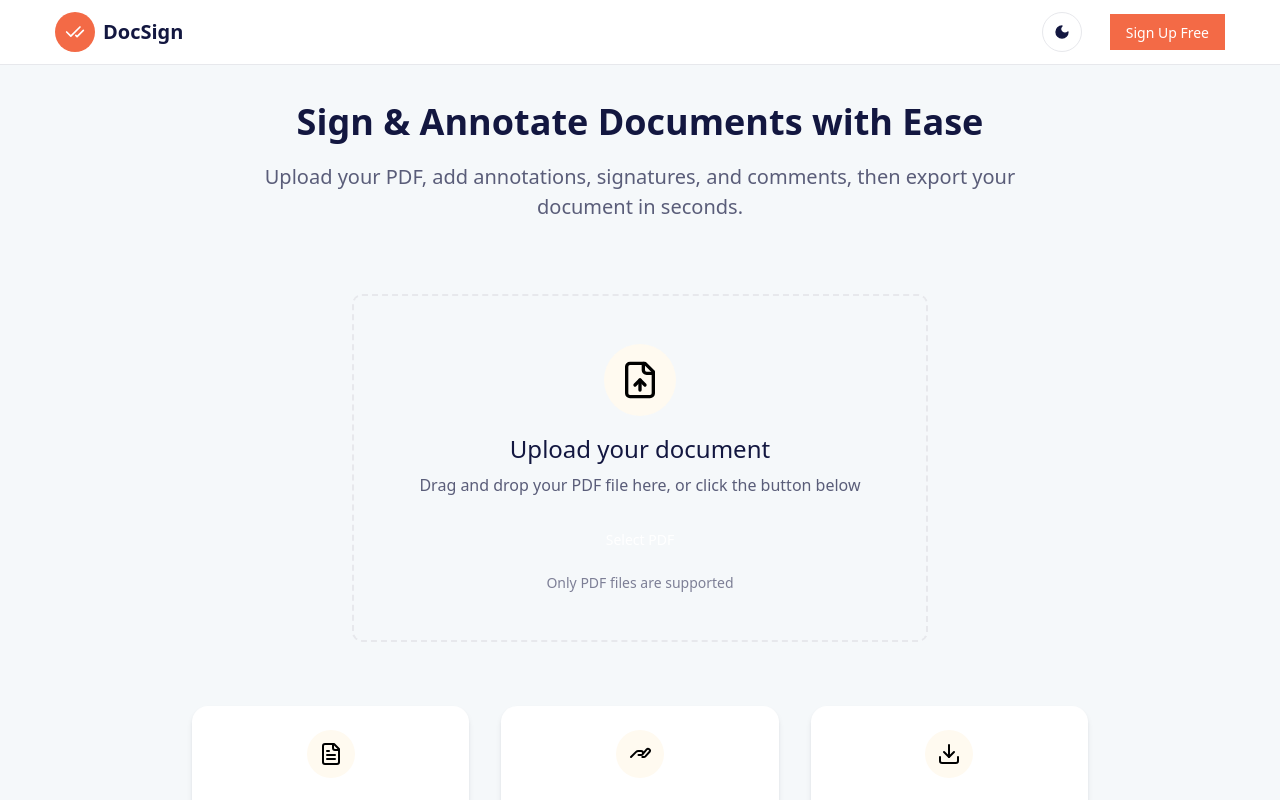
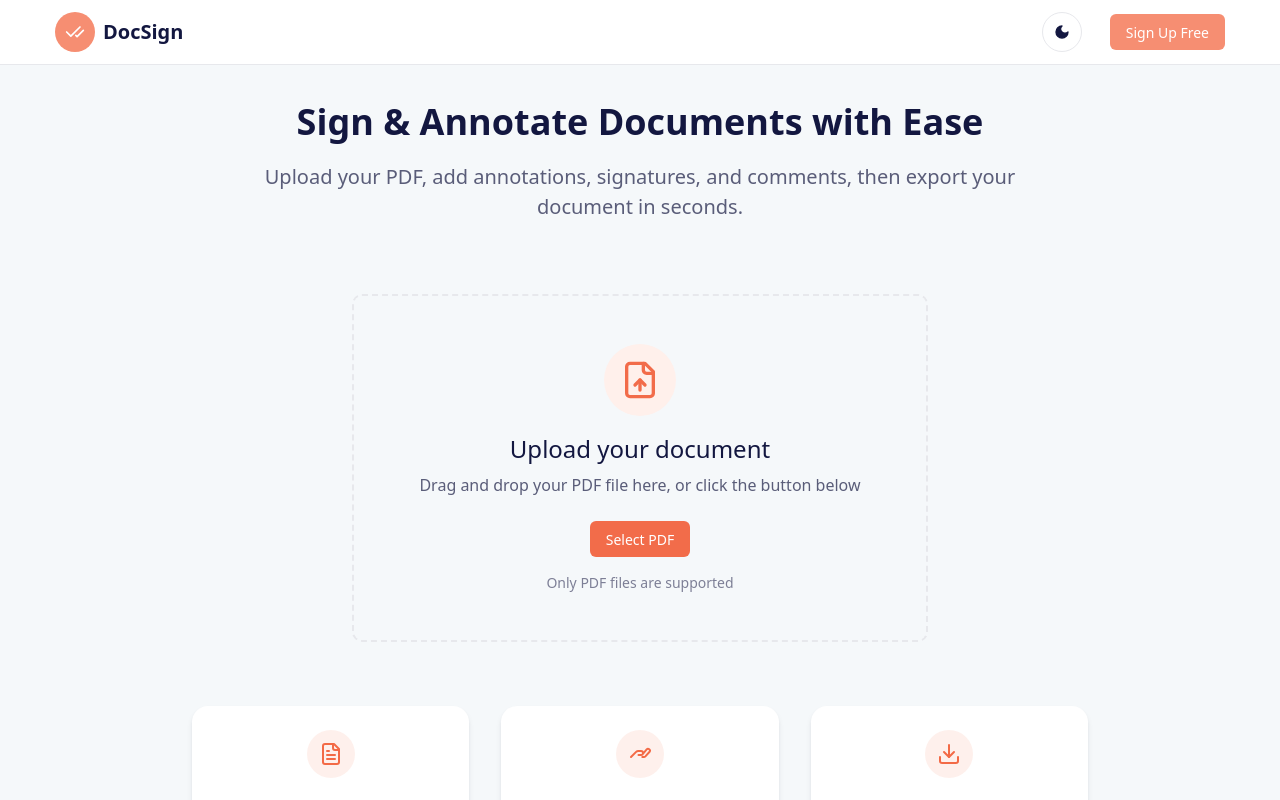
Before and after one commit to EricNiyo73/frontend-test, a Next.js app: page / in a window 1280 px wide. Shown: the top 800 px of the page. Built offline with nearby package versions, Linux system fonts and the light colour scheme; what tailwindcss-custom-groups would draw is missing.

Commit message:
fix: remove some unused variables

```diff
--- a/app/globals.css
+++ b/app/globals.css
@@ -22,7 +22,7 @@
 		--muted: 210 40% 96.1%;
 		--muted-foreground: 215.4 16.3% 46.9%;
 
-		--accent: 39 100% 50%;
+		--accent: 12 87% 62%;
 		--accent-foreground: 0 0% 100%;
 
 		--destructive: 0 84.2% 60.2%;
@@ -54,7 +54,7 @@
 		--muted: 217.2 32.6% 17.5%;
 		--muted-foreground: 215 20.2% 65.1%;
 
-		--accent: 39 100% 50%;
+		--accent: 12 87% 62%;
 		--accent-foreground: 0 0% 100%;
 
 		--destructive: 0 62.8% 30.6%;
@@ -81,15 +81,15 @@
 }
 
 .annotation-highlight {
-	@apply bg-accent bg-opacity-30;
+	@apply bg-orange-500 bg-opacity-30;
 }
 
 .annotation-underline {
-	@apply border-b-2 border-accent;
+	@apply border-b-2 border-orange-500;
 }
 
 .annotation-comment {
-	@apply bg-accent text-white rounded-full;
+	@apply bg-orange-500 text-white rounded-full;
 }
 
 .annotation-signature {
@@ -101,7 +101,7 @@
 }
 
 .tool-button.active {
-	@apply bg-accent text-white;
+	@apply bg-orange-500 text-white;
 }
 
 .tool-button:hover:not(.active) {
--- a/app/layout.tsx
+++ b/app/layout.tsx
@@ -3,8 +3,8 @@ import type { Metadata } from "next";
 
 import Header from "@/components/layout/header";
 import Footer from "@/components/layout/footer";
-// import "./globals.css";
-import "../public/styles/style.css";
+import "./globals.css";
+// import "../public/styles/style.css";
 import { Toaster } from "@/components/ui/sonner";
 export const metadata: Metadata = {
 	title: "DocSign - PDF Annotation Tool",
--- a/app/page.tsx
+++ b/app/page.tsx
@@ -68,15 +68,15 @@ export default function Home() {
 
 					<div className="mt-16 grid grid-cols-1 md:grid-cols-3 gap-8 max-w-4xl w-full">
 						<div className="flex flex-col items-center text-center p-6 bg-white dark:bg-jacarta-700 rounded-2xl shadow-md">
-							<div className="w-12 h-12 bg-orange-100 dark:bg-jacarta-600 rounded-full flex items-center justify-center mb-4">
-								<FileText className="w-6 h-6 text-accent" />
+							<div className="w-12 h-12 bg-orange-100 dark:bg-jacarta-600 rounded-full flex items-center justify-center mb-4" style={{ backgroundColor: "rgba(243, 106, 70, 0.1)" }}>
+								<FileText className="w-6 h-6 text-orange-500" style={{ color: "#f36a46" }} />
 							</div>
 							<h3 className="text-lg font-bold text-jacarta-700 dark:text-white mb-2">Upload PDF</h3>
 							<p className="text-sm text-jacarta-500 dark:text-jacarta-300">Drag & drop or select your PDF document to get started</p>
 						</div>
 
 						<div className="flex flex-col items-center text-center p-6 bg-white dark:bg-jacarta-700 rounded-2xl shadow-md">
-							<div className="w-12 h-12 bg-orange-100 dark:bg-jacarta-600 rounded-full flex items-center justify-center mb-4">
+							<div className="w-12 h-12 bg-orange-100 dark:bg-jacarta-600 rounded-full flex items-center justify-center mb-4" style={{ backgroundColor: "rgba(243, 106, 70, 0.1)" }}>
 								<svg
 									xmlns="http://www.w3.org/2000/svg"
 									width="24"
@@ -87,7 +87,8 @@ export default function Home() {
 									strokeWidth="2"
 									strokeLinecap="round"
 									strokeLinejoin="round"
-									className="w-6 h-6 text-accent"
+									className="w-6 h-6 text-orange-500"
+									style={{ color: "#f36a46" }}
 								>
 									<path d="m3 15 5.12-5.12A3 3 0 0 1 10.24 9H13a2 2 0 1 1 0 4h-2.5m4-.68 4.17-4.89a1.88 1.88 0 0 1 2.92 2.36l-4.2 4.6a2 2 0 0 1-1.58.61h-1.5"></path>
 								</svg>
@@ -97,8 +98,8 @@ export default function Home() {
 						</div>
 
 						<div className="flex flex-col items-center text-center p-6 bg-white dark:bg-jacarta-700 rounded-2xl shadow-md">
-							<div className="w-12 h-12 bg-orange-100 dark:bg-jacarta-600 rounded-full flex items-center justify-center mb-4">
-								<Download className="w-6 h-6 text-accent" />
+							<div className="w-12 h-12 bg-orange-100 dark:bg-jacarta-600 rounded-full flex items-center justify-center mb-4" style={{ backgroundColor: "rgba(243, 106, 70, 0.1)" }}>
+								<Download className="w-6 h-6 text-orange-500" style={{ color: "#f36a46" }} />
 							</div>
 							<h3 className="text-lg font-bold text-jacarta-700 dark:text-white mb-2">Export & Share</h3>
 							<p className="text-sm text-jacarta-500 dark:text-jacarta-300">Download your annotated document or share it directly</p>
@@ -124,7 +125,7 @@ export default function Home() {
 								<div className="text-sm font-medium text-jacarta-700 dark:text-white truncate max-w-[200px] md:max-w-xs">{file.name}</div>
 							</div>
 
-							<Button onClick={exportPdf} disabled={isExporting} className="bg-accent hover:bg-accent-dark text-white flex items-center gap-2">
+							<Button onClick={exportPdf} disabled={isExporting} className="bg-orange-500 hover:bg-accent-dark text-white flex items-center gap-2" style={{ backgroundColor: "#f36a46" }}>
 								<Download size={16} />
 								{isExporting ? "Exporting..." : "Export PDF"}
 							</Button>
--- a/components/tool-bar.tsx
+++ b/components/tool-bar.tsx
@@ -36,7 +36,8 @@ export default function ToolBar({ currentTool, onToolChange }: ToolBarProps) {
 								variant={currentTool === tool.id ? "default" : "ghost"}
 								size="icon"
 								onClick={() => onToolChange(tool.id)}
-								className={`h-10 w-10 ${currentTool === tool.id ? "bg-accent-lighter hover:bg-accent-lighter-dark text-white" : "text-jacarta-700 dark:text-white"}`}
+								className={`h-10 w-10 ${currentTool === tool.id ? "bg-orange-500 hover:bg-accent-dark text-white" : "text-jacarta-700 dark:text-white"}`}
+								style={currentTool === tool.id ? { backgroundColor: "#f36a46" } : {}}
 							>
 								{tool.icon}
 								<span className="sr-only">{tool.name}</span>
--- a/tailwind.config.ts
+++ b/tailwind.config.ts
@@ -10,8 +10,8 @@ const config: Config = {
 			xl: "1202px",
 		},
 		fontFamily: {
-			display: ['CalSans-SemiBold"', "sans-serif"],
-			body: ['DM Sans"', "sans-serif"],
+			display: ['"CalSans-SemiBold"', "sans-serif"],
+			body: ['"DM Sans"', "sans-serif"],
 		},
 		container: {
 			center: true,
@@ -22,42 +22,42 @@ const config: Config = {
 			current: "currentColor",
 			white: "#ffffff",
 			accent: "#f36a46",
-			"accent-dark": "#ff8f71",
+			"accent-dark": "#e05535",
 			"raisin-black": "#242124",
-			"accent-light": "#ff9a7c",
-			"accent-lighter": "#f36a46",
+			"accent-light": "#f57c5c",
+			"accent-lighter": "#f68e72",
 			"light-base": "#f5f8fa",
 			green: "#10b981",
 			orange: "#FEB240",
 			"orange-bright": "#FA6D1E",
-			"orange-100": "#fffaf0",
-			"orange-500": "#ffa500",
+			"orange-100": "#fff0eb",
+			"orange-500": "#f36a46",
 			red: "#EF4444",
 			yellow: "#FBBF24",
 			blue: "#428AF8",
 			gray: {
-				"50": "#F9FAFB",
-				"100": "#F3F4F6",
-				"200": "#E5E7EB",
-				"300": "#D1D5DB",
-				"400": "#9CA3AF",
-				"500": "#6B7280",
-				"600": "#4B5563",
-				"700": "#374151",
-				"800": "#1F2937",
+				50: "#F9FAFB",
+				100: "#F3F4F6",
+				200: "#E5E7EB",
+				300: "#D1D5DB",
+				400: "#9CA3AF",
+				500: "#6B7280",
+				600: "#4B5563",
+				700: "#374151",
+				800: "#1F2937",
 			},
 			jacarta: {
-				"50": "#F4F4F6",
-				"100": "#E7E8EC",
-				"200": "#C4C5CF",
-				"300": "#A1A2B3",
-				"400": "#7D7F96",
-				"500": "#5A5D79",
-				"600": "#363A5D",
-				"700": "#131740",
-				"800": "#101436",
-				"900": "#0D102D",
 				base: "#5A5D79",
+				50: "#F4F4F6",
+				100: "#E7E8EC",
+				200: "#C4C5CF",
+				300: "#A1A2B3",
+				400: "#7D7F96",
+				500: "#5A5D79",
+				600: "#363A5D",
+				700: "#131740",
+				800: "#101436",
+				900: "#0D102D",
 			},
 		},
 		boxShadow: {
@@ -68,95 +68,25 @@ const config: Config = {
 			lg: "0px 4px 6px -4px rgba(13, 16, 45, 0.1), 0px 10px 15px -3px rgba(13, 16, 45, 0.1)",
 			xl: "0px 8px 10px -6px rgba(13, 16, 45, 0.1), 0px 20px 25px -5px rgba(13, 16, 45, 0.1)",
 			"2xl": "0px 25px 50px -12px rgba(13, 16, 45, 0.1), 0px 12px 24px 0px rgba(13, 16, 45, 0.1)",
-			"accent-volume": "5px 5px 10px rgba(213, 106, 213, 0.25), inset 2px 2px 6px #f08d8d, inset -5px -5px 10px #e43636",
+			"accent-volume": "5px 5px 10px rgba(243, 106, 70, 0.25), inset 2px 2px 6px #f57c5c, inset -5px -5px 10px #e05535",
 			"white-volume": "5px 5px 10px rgba(213, 106, 212, 0.25), inset 2px 2px 6px #EEF1F9, inset -5px -5px 10px #DFE3EF",
 		},
 		fontSize: {
 			xxs1: "0.5rem",
-			xxs: [
-				"0.625rem",
-				{
-					lineHeight: "normal",
-				},
-			],
-			xs: [
-				"0.75rem",
-				{
-					lineHeight: "normal",
-				},
-			],
-			"2xs": [
-				"0.8125rem",
-				{
-					lineHeight: "normal",
-				},
-			],
-			sm: [
-				"0.875rem",
-				{
-					lineHeight: "normal",
-				},
-			],
-			base: [
-				"1rem",
-				{
-					lineHeight: "normal",
-				},
-			],
-			md: [
-				"1.125rem",
-				{
-					lineHeight: "normal",
-				},
-			],
-			lg: [
-				"1.25rem",
-				{
-					lineHeight: "1.5",
-				},
-			],
-			xl: [
-				"1.5rem",
-				{
-					lineHeight: "normal",
-				},
-			],
-			"2xl": [
-				"1.75rem",
-				{
-					lineHeight: "normal",
-				},
-			],
-			"3xl": [
-				"2rem",
-				{
-					lineHeight: "normal",
-				},
-			],
-			"4xl": [
-				"2.25rem",
-				{
-					lineHeight: "normal",
-				},
-			],
-			"5xl": [
-				"2.5rem",
-				{
-					lineHeight: "normal",
-				},
-			],
-			"6xl": [
-				"3.5rem",
-				{
-					lineHeight: "normal",
-				},
-			],
-			"7xl": [
-				"4.25rem",
-				{
-					lineHeight: "normal",
-				},
-			],
+			xxs: ["0.625rem", { lineHeight: "normal" }],
+			xs: ["0.75rem", { lineHeight: "normal" }],
+			"2xs": ["0.8125rem", { lineHeight: "normal" }],
+			sm: ["0.875rem", { lineHeight: "normal" }],
+			base: ["1rem", { lineHeight: "normal" }],
+			md: ["1.125rem", { lineHeight: "normal" }],
+			lg: ["1.25rem", { lineHeight: "1.5" }],
+			xl: ["1.5rem", { lineHeight: "normal" }],
+			"2xl": ["1.75rem", { lineHeight: "normal" }],
+			"3xl": ["2rem", { lineHeight: "normal" }],
+			"4xl": ["2.25rem", { lineHeight: "normal" }],
+			"5xl": ["2.5rem", { lineHeight: "normal" }],
+			"6xl": ["3.5rem", { lineHeight: "normal" }],
+			"7xl": ["4.25rem", { lineHeight: "normal" }],
 		},
 		extend: {
 			borderRadius: {
@@ -185,70 +115,39 @@ const config: Config = {
 			},
 			keyframes: {
 				fly: {
-					"0%, 100%": {
-						transform: "translateY(5%)",
-					},
-					"50%": {
-						transform: "translateY(0)",
-					},
+					"0%, 100%": { transform: "translateY(5%)" },
+					"50%": { transform: "translateY(0)" },
 				},
 				marquee: {
-					"0%": {
-						transform: "translateX(0)",
-					},
-					to: {
-						transform: "translateX(-2322px)",
-					},
+					"0%": { transform: "translateX(0)" },
+					to: { transform: "translateX(-2322px)" },
 				},
 				marqueeRight: {
-					"0%": {
-						transform: "translateX(-2322px)",
-					},
-					to: {
-						transform: "translateX(0)",
-					},
+					"0%": { transform: "translateX(-2322px)" },
+					to: { transform: "translateX(0)" },
 				},
 				marqueeVertical: {
-					"0%": {
-						transform: "translateY(0)",
-					},
-					"100%": {
-						transform: "translateY(-100%)",
-					},
+					"0%": { transform: "translateY(0)" },
+					"100%": { transform: "translateY(-100%)" },
 				},
 				marqueeUp: {
-					"0%": {
-						transform: "translateY(0)",
-					},
-					"100%": {
-						transform: "translateY(-100%)",
-					},
+					"0%": { transform: "translateY(0)" },
+					"100%": { transform: "translateY(-100%)" },
 				},
+
 				heartBeat: {
-					"0%, 40%, 80%, 100%": {
-						transform: "scale(1.1)",
-					},
-					"20%, 60%": {
-						transform: "scale(.8)",
-					},
+					"0%, 40%, 80%, 100%": { transform: "scale(1.1)" },
+					"20%, 60%": { transform: "scale(.8)" },
 				},
 				progress: {
-					"0%": {
-						width: "0%",
-					},
-					"100%": {
-						width: "100%",
-					},
+					"0%": { width: "0%" },
+					"100%": { width: "100%" },
 				},
 				gradient: {
-					"100%": {
-						backgroundPosition: "200% center",
-					},
+					"100%": { backgroundPosition: "200% center" },
 				},
 				gradientDiagonal: {
-					"100%": {
-						backgroundPosition: "200% center",
-					},
+					"100%": { backgroundPosition: "200% center" },
 				},
 			},
 			colors: {
@@ -285,13 +184,6 @@ const config: Config = {
 					DEFAULT: "hsl(var(--card))",
 					foreground: "hsl(var(--card-foreground))",
 				},
-				chart: {
-					"1": "hsl(var(--chart-1))",
-					"2": "hsl(var(--chart-2))",
-					"3": "hsl(var(--chart-3))",
-					"4": "hsl(var(--chart-4))",
-					"5": "hsl(var(--chart-5))",
-				},
 			},
 		},
 		customGroups: {
```
